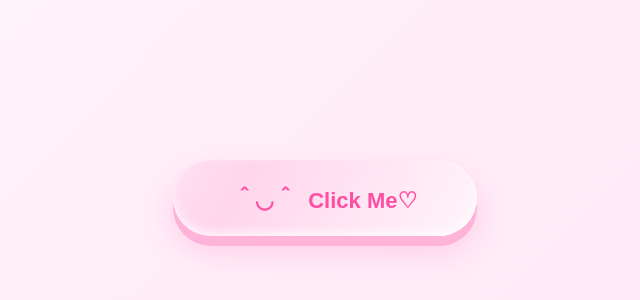
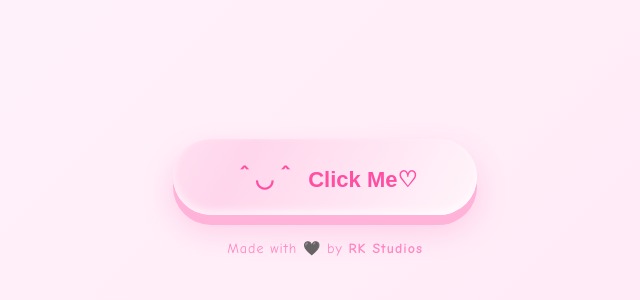
Before and after one commit to RKStudios-hub/CSS-Button-Pack, a plain HTML site: page Button-2.html in a window 1280 px wide. Shown: the part 202-502 px from the top of the page, without its empty margins (315-955 px from the left). Drawn offline with Linux system fonts and the light colour scheme.

Commit message:
Update Button-2.html

```diff
--- a/Button-2.html
+++ b/Button-2.html
@@ -3,7 +3,7 @@
 <head>
 <meta charset="UTF-8">
 <meta name="viewport" content="width=device-width, initial-scale=1.0">
-<title>Kawaii Button</title>
+<title>Ultra Kawaii Button</title>
 
 <style>
 :root{
@@ -19,6 +19,7 @@ body{
   margin:0;
   height:100vh;
   display:flex;
+  flex-direction:column;
   justify-content:center;
   align-items:center;
   background:linear-gradient(135deg,#fff5fb,#ffe6f5);
@@ -53,6 +54,7 @@ body{
     inset 0 -4px 8px rgba(255,255,255,0.7);
 
   transition:all 0.2s ease;
+  margin-bottom:25px;
 }
 
 /* Jelly press */
@@ -73,7 +75,6 @@ body{
 /* FACE */
 .face{
   display:inline-block;
-  position:relative;
 }
 
 .eye{
@@ -82,7 +83,7 @@ body{
 }
 
 @keyframes blink{
-  0%, 95%, 100%{ transform:scaleY(1); }
+  0%,95%,100%{ transform:scaleY(1); }
   97%{ transform:scaleY(0.1); }
 }
 
@@ -98,14 +99,8 @@ body{
 }
 
 @keyframes sparkleFloat{
-  0%{
-    transform:translateY(0) scale(0.5);
-    opacity:1;
-  }
-  100%{
-    transform:translateY(-40px) scale(1.4);
-    opacity:0;
-  }
+  0%{ transform:translateY(0) scale(0.5); opacity:1; }
+  100%{ transform:translateY(-40px) scale(1.4); opacity:0; }
 }
 
 .kawaii-btn:hover .sparkle{
@@ -125,14 +120,8 @@ body{
 }
 
 @keyframes heartBurst{
-  0%{
-    transform:translateY(0) scale(0.6);
-    opacity:1;
-  }
-  100%{
-    transform:translateY(-60px) scale(1.5);
-    opacity:0;
-  }
+  0%{ transform:translateY(0) scale(0.6); opacity:1; }
+  100%{ transform:translateY(-60px) scale(1.5); opacity:0; }
 }
 
 .kawaii-btn:focus .heart{
@@ -152,6 +141,24 @@ body{
 .kawaii-btn:hover{
   animation:pulse 2s infinite;
 }
+
+/* WATERMARK */
+.watermark{
+  font-size:14px;
+  color:#ff6fb5;
+  opacity:0.8;
+  letter-spacing:1px;
+  transition:0.3s ease;
+}
+
+.watermark span{
+  font-weight:bold;
+}
+
+.watermark:hover{
+  opacity:1;
+  text-shadow:0 0 8px rgba(255,111,181,0.6);
+}
 </style>
 </head>
 
@@ -163,15 +170,17 @@ body{
   </span>
   &nbsp;Click Me♡
 
-  <!-- Sparkles -->
   <span class="sparkle"></span>
   <span class="sparkle"></span>
   <span class="sparkle"></span>
 
-  <!-- Hearts -->
   <span class="heart">💗</span>
   <span class="heart">💖</span>
 </button>
 
+<div class="watermark">
+  Made with 🖤 by <span>RK Studios</span>
+</div>
+
 </body>
 </html>
```
